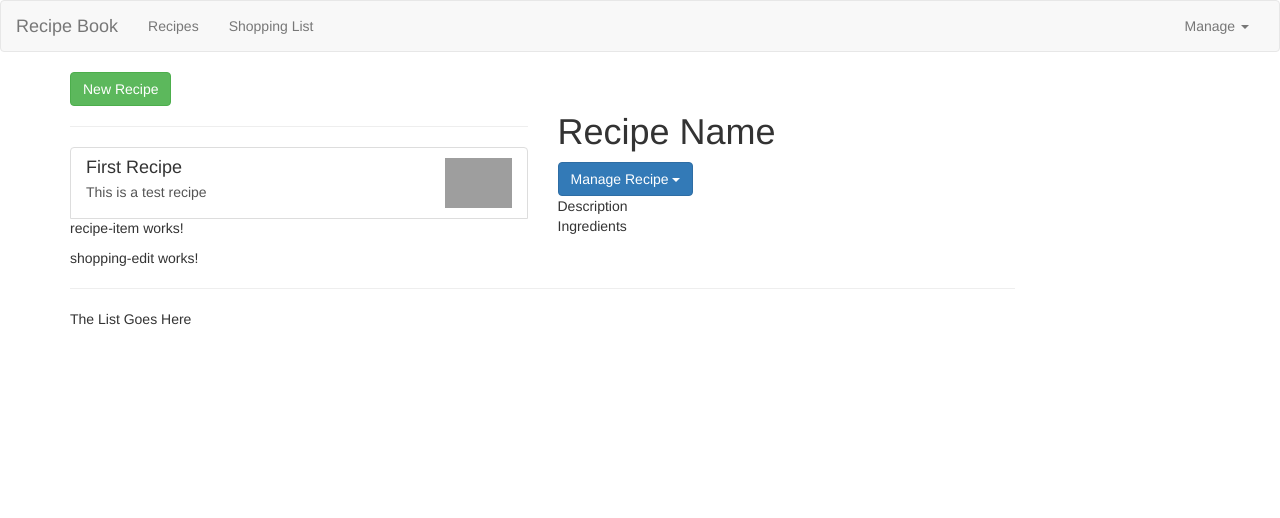
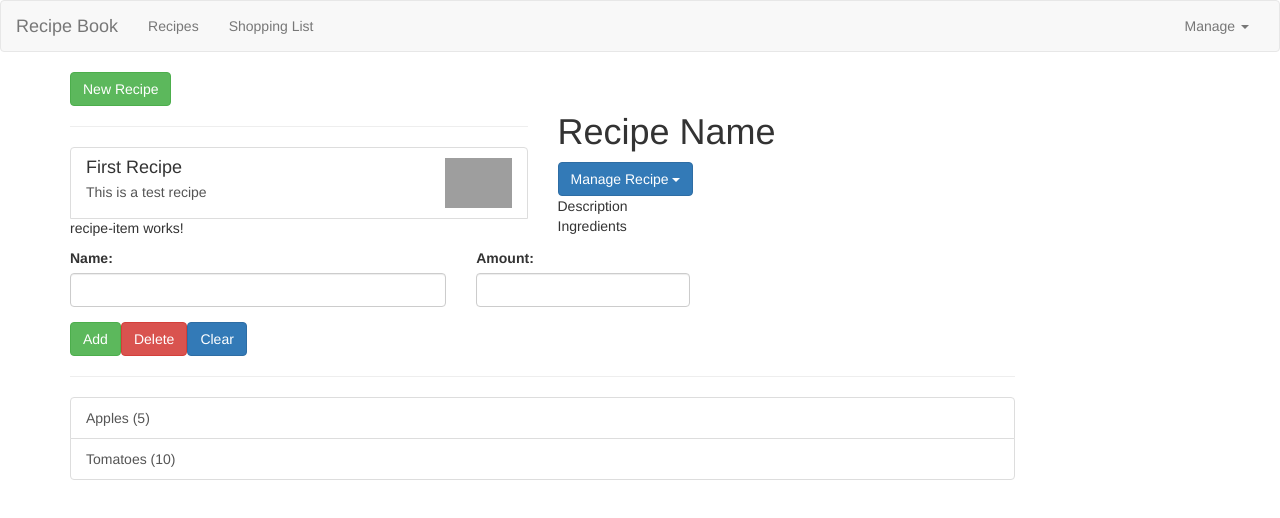
Before and after one commit to jducrot/ng5-grocery-list, an Angular app: page / in a window 1280 px wide. Shown: the top 518 px of the page. Built offline with nearby package versions, Linux system fonts and the light colour scheme; grey boxes are pictures that could not be loaded.

Commit message:
Progress through 55

```diff
--- /dev/null
+++ b/src/app/shared/ingredient.model.ts
@@ -0,0 +1,8 @@
+export default class Ingredient {
+
+  constructor(
+    public name: string,
+    public amount: number
+  ) {}
+
+}
--- a/src/app/shopping-list/shopping-edit/shopping-edit.component.html
+++ b/src/app/shopping-list/shopping-edit/shopping-edit.component.html
@@ -1,3 +1,21 @@
-<p>
-  shopping-edit works!
-</p>
+<div class="row">
+  <div class="col-xs-12">
+    <form>
+      <div class="row">
+        <div class="col-sm-5 form-group">
+          <label for="name">Name:</label>
+          <input type="text" id="name" class="form-control">
+        </div>
+        <div class="col-sm-3 form-group">
+          <label for="amount">Amount:</label>
+          <input type="number" id="amount" class="form-control">
+        </div>
+      </div>
+      <div class="row col-xs-12">
+        <button class="btn btn-success" type="submit">Add</button>
+        <button class="btn btn-danger">Delete</button>
+        <button class="btn btn-primary">Clear</button>
+      </div>
+    </form>
+  </div>
+</div>
--- a/src/app/shopping-list/shopping-list.component.html
+++ b/src/app/shopping-list/shopping-list.component.html
@@ -2,6 +2,14 @@
   <div class="col-xs-10">
     <app-shopping-edit></app-shopping-edit>
     <hr>
-    <p>The List Goes Here</p>
+    <ul class="list-group">
+      <a
+        class="list-group-item"
+        style="cursor:pointer;"
+        *ngFor="let ingredient of ingredients"
+      >
+        {{ ingredient.name }} ({{ ingredient.amount }})
+      </a>
+    </ul>
   </div>
 </div>
--- a/src/app/shopping-list/shopping-list.component.ts
+++ b/src/app/shopping-list/shopping-list.component.ts
@@ -1,4 +1,6 @@
 import { Component, OnInit } from '@angular/core';
+
+import Ingredient from '../shared/ingredient.model'
 
 @Component({
   selector: 'app-shopping-list',
@@ -6,6 +8,10 @@
   styleUrls: ['./shopping-list.component.css']
 })
 export class ShoppingListComponent implements OnInit {
+  ingredients: Ingredient[] = [
+    new Ingredient('Apples', 5),
+    new Ingredient('Tomatoes', 10)
+  ]
 
   constructor() { }
 
```
